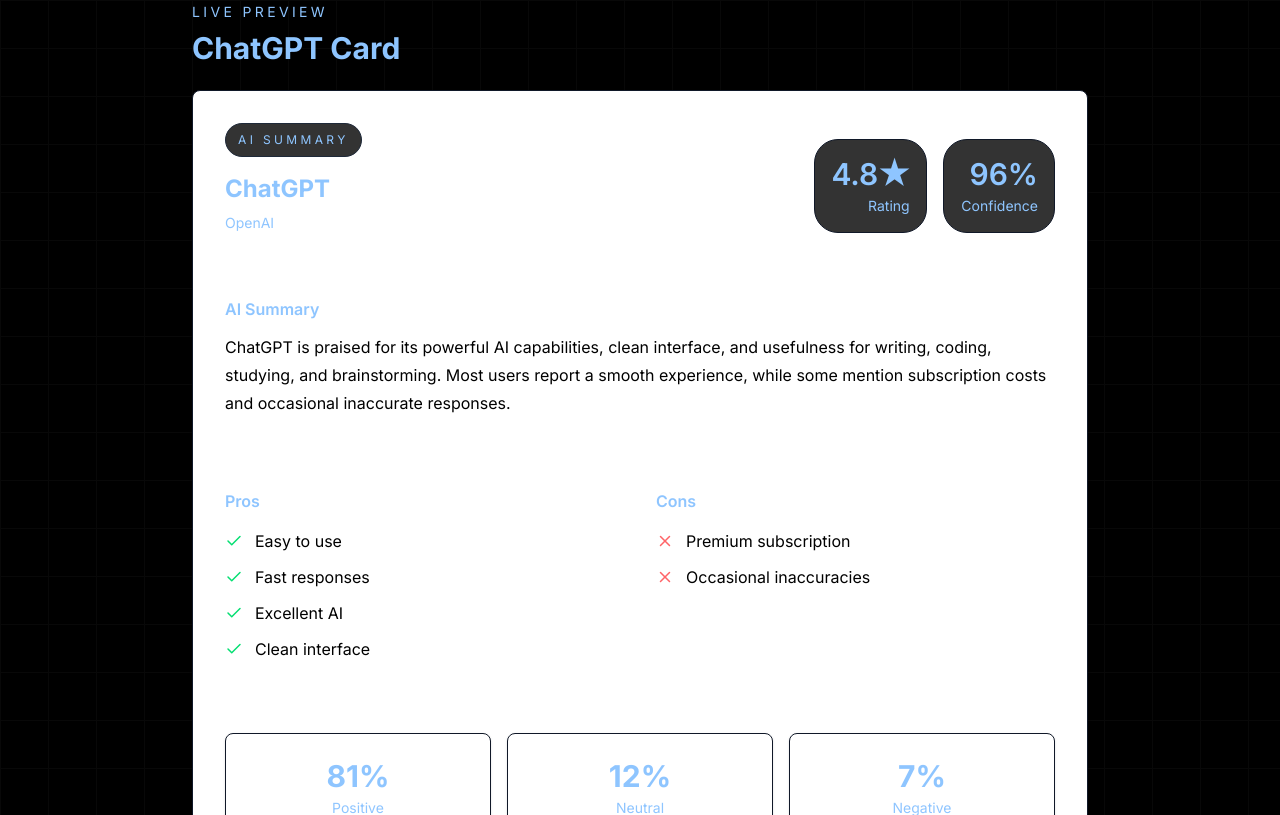
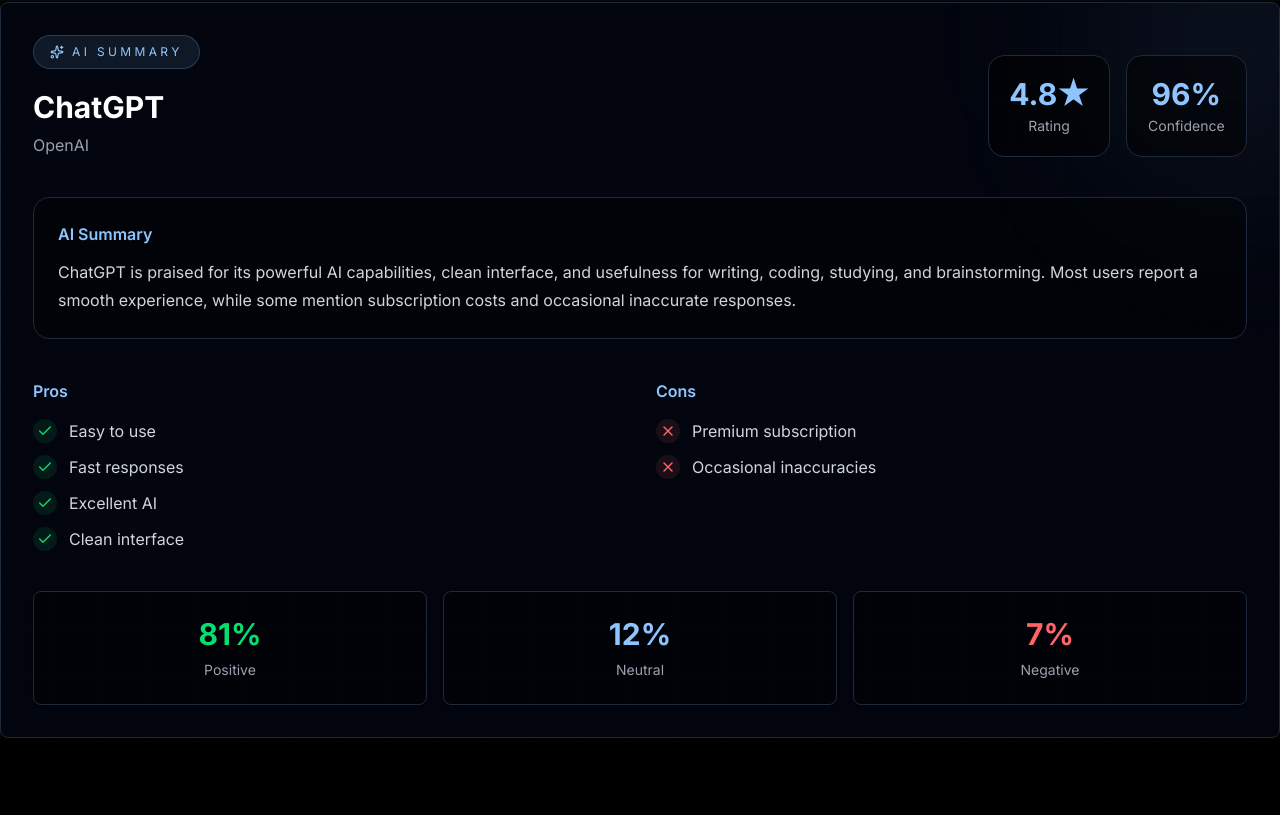
Before and after one commit to Tsiona23/ReviewLens, a React (Vite) app: page / in a window 1280 px wide. Shown: the part 785-1600 px from the top of the page. Built offline with nearby package versions, Linux system fonts and the light colour scheme.

Commit message:
update the priviewcard.jsx

```diff
--- a/src/components/home/Hero.jsx
+++ b/src/components/home/Hero.jsx
@@ -6,6 +6,7 @@
 import { Container } from '../ui/Container';
 import { Button } from '../ui/Button';
 import { PreviewCard } from './PreviewCard';
+import { previewData } from '../../data/preview';
 
 export const Hero = () => {
   const [url, setUrl] = useState("");
@@ -67,7 +68,7 @@
               in seconds.
             </h1>
 
-            <p className="mt-8 text-lg text-blue-300 max-w-2xl mx-auto leading-8">
+            <p className="mt-8 text-lg text-gray-400 max-w-2xl mx-auto leading-8">
               ReviewLens analyzes thousands of app reviews using AI and
               delivers concise summaries, pros, cons, sentiment analysis,
               and personalized recommendations.
@@ -140,7 +141,7 @@
             </div>
           </motion.div>
         </Container>
-        <PreviewCard />
+        <PreviewCard data={previewData} />
       </div>
     </section>
   );
--- a/src/components/home/HowItWorks.jsx
+++ b/src/components/home/HowItWorks.jsx
@@ -6,19 +6,45 @@
 
 export const HowItWorks = () => {
   return (
-    <section aria-labelledby="how-it-works-heading" className="border-t border-[#2A2A2A]/50 py-28">
+    <section
+      aria-labelledby="how-it-works-heading"
+      className="relative overflow-hidden border-t border-gray-900 py-28"
+    >
+
+      {/* Background Glow */}
+      <div className="absolute top-20 left-1/2 -translate-x-1/2 w-125 h-62.5 bg-blue-300/5 blur-[120px] rounded-full pointer-events-none" />
+
+
       <Container>
+
+        <div className="relative">
+
           <SectionHeader
             id="how-it-works-heading"
             title="How ReviewLens Works"
             description="Three simple steps to understand any app before you download it."
           />
-        <div className="grid gap-8 lg:grid-cols-3">
+
+
+          <div className="mt-16 grid gap-8 md:grid-cols-2 lg:grid-cols-3">
+
             {steps.map((step, index) => (
-            <StepCard key={step.id} step={step} index={index} />
+
+              <StepCard
+                key={step.id}
+                step={step}
+                index={index}
+              />
+
             ))}
+
           </div>
+
+
+        </div>
+
       </Container>
+
     </section>
   );
 };
--- a/src/components/home/PreviewCard.jsx
+++ b/src/components/home/PreviewCard.jsx
@@ -1,11 +1,9 @@
-import { Check, X } from "lucide-react";
+import { Check, X, Sparkles } from "lucide-react";
 import { motion } from "framer-motion";
 
 import { Card } from "../ui/Card";
 
-import { previewData } from "../../data/preview";
-
-export const PreviewCard = () => {
+export const PreviewCard = ({ data }) => {
   return (
     <motion.div
       initial={{ opacity: 0, y: 40 }}
@@ -16,81 +14,233 @@
       }}
       className="mt-16"
     >
-      <div className="max-w-4xl mx-auto">
-        <div className="mb-6 flex flex-col gap-2 text-center sm:text-left">
-          <p className="text-sm uppercase tracking-[0.24em] text-blue-300">Live Preview</p>
-          <h2 className="text-3xl font-bold text-blue-300">ChatGPT Card</h2>
+
+      <Card
+        role="region"
+        aria-labelledby="preview-card-heading"
+        className="relative overflow-hidden p-8 bg-gray-950/80 border border-gray-800 shadow-xl"
+      >
+        {/* Glow */}
+        <div className="absolute -top-20 -right-20 w-60 h-60 bg-blue-300/10 blur-[100px] rounded-full" />
+
+
+        <div className="relative flex flex-col gap-10">
+
+
+          {/* Header */}
+          <div className="flex flex-col gap-6 md:flex-row md:items-end md:justify-between">
+
+            <div>
+
+              <div className="inline-flex items-center gap-2 rounded-full border border-blue-300/20 bg-blue-300/10 px-4 py-2 text-xs uppercase tracking-[0.28em] text-blue-300">
+
+                <Sparkles size={14} aria-hidden="true" />
+
+                AI SUMMARY
+
               </div>
 
-        <Card className="p-8 bg-black/70 border border-gray-900 shadow-sm">
-          <div className="flex flex-col gap-8">
-            <div className="flex flex-col gap-6 md:flex-row md:items-end md:justify-between">
-              <div>
-                <div className="inline-flex items-center gap-3 rounded-full border border-gray-800 bg-black/80 px-3 py-2 text-xs uppercase tracking-[0.28em] text-blue-300">
-                  AI SUMMARY
-                </div>
-                <h2 className="mt-4 text-2xl font-bold text-blue-300">{previewData.name}</h2>
-                <p className="mt-2 text-sm text-blue-300">{previewData.developer}</p>
-              </div>
-              <div className="grid grid-cols-2 gap-4 text-right md:grid-cols-2">
-                <div className="rounded-3xl border border-gray-900 bg-black/80 p-4">
-                  <p className="text-3xl font-semibold text-blue-300">{previewData.rating}★</p>
-                  <p className="mt-1 text-sm text-blue-300">Rating</p>
-                </div>
-                <div className="rounded-3xl border border-gray-900 bg-black/80 p-4">
-                  <p className="text-3xl font-semibold text-blue-300">{previewData.confidence}%</p>
-                  <p className="mt-1 text-sm text-blue-300">Confidence</p>
-                </div>
-              </div>
+
+              <h2 id="preview-card-heading" className="mt-5 text-3xl font-bold text-white">
+                {data.name}
+              </h2>
+
+
+              <p className="mt-2 text-gray-400">
+                {data.developer}
+              </p>
+
             </div>
 
-            <div className="mt-8">
-              <h3 className="font-semibold mb-3 text-blue-300">AI Summary</h3>
-              <p className="text-black leading-7">{previewData.summary}</p>
+
+
+            {/* Stats */}
+            <div className="grid grid-cols-2 gap-4">
+
+              <div className="rounded-2xl border border-gray-800 bg-black/50 p-5 text-center">
+
+                <p className="text-3xl font-bold text-blue-300" aria-label={`${data.rating} stars`}>
+                  {data.rating}
+                  <span aria-hidden="true">★</span>
+                </p>
+
+                <p className="mt-1 text-sm text-gray-400">
+                  Rating
+                </p>
+
               </div>
 
-            <div className="grid md:grid-cols-2 gap-8 mt-10">
-              <div>
-                <h3 className="font-semibold text-blue-300 mb-4">Pros</h3>
-                <div className="space-y-3">
-                  {previewData.pros.map((item) => (
-                    <div key={item} className="flex items-center gap-3">
-                      <Check size={18} className="text-green-400" />
-                      <span className="text-black">{item}</span>
-                    </div>
-                  ))}
-                </div>
-              </div>
-              <div>
-                <h3 className="font-semibold text-blue-300 mb-4">Cons</h3>
-                <div className="space-y-3">
-                  {previewData.cons.map((item) => (
-                    <div key={item} className="flex items-center gap-3">
-                      <X size={18} className="text-red-400" />
-                      <span className="text-black">{item}</span>
-                    </div>
-                  ))}
-                </div>
-              </div>
+
+              <div className="rounded-2xl border border-gray-800 bg-black/50 p-5 text-center">
+
+                <p className="text-3xl font-bold text-blue-300">
+                  {data.confidence}%
+                </p>
+
+                <p className="mt-1 text-sm text-gray-400">
+                  Confidence
+                </p>
+
               </div>
 
-            <div className="grid grid-cols-3 gap-4 mt-10">
-              <Card className="text-center bg-black/80 border border-gray-900">
-                <p className="text-3xl font-bold text-blue-300">{previewData.sentiment.positive}%</p>
-                <p className="mt-1 text-sm text-blue-300">Positive</p>
+            </div>
+
+          </div>
+
+
+
+          {/* AI Summary */}
+          <div className="rounded-2xl border border-gray-800 bg-black/40 p-6">
+
+            <h3 className="mb-3 font-semibold text-blue-300">
+              AI Summary
+            </h3>
+
+
+            <p className="text-gray-300 leading-7">
+              {data.summary}
+            </p>
+
+          </div>
+
+
+
+          {/* Pros and Cons */}
+          <div className="grid md:grid-cols-2 gap-8">
+
+
+            {/* Pros */}
+            <div>
+
+              <h3 className="mb-4 font-semibold text-blue-300">
+                Pros
+              </h3>
+
+
+              <ul className="space-y-3">
+
+                {data.pros.map((item)=>(
+                  <li
+                    key={item}
+                    className="flex items-center gap-3"
+                  >
+
+                    <div className="p-1 rounded-full bg-green-400/10">
+                      <Check
+                        size={16}
+                        className="text-green-400"
+                        aria-hidden="true"
+                      />
+                    </div>
+
+
+                    <span className="text-gray-300">
+                      {item}
+                    </span>
+
+                  </li>
+                ))}
+
+              </ul>
+
+            </div>
+
+
+
+            {/* Cons */}
+            <div>
+
+              <h3 className="mb-4 font-semibold text-blue-300">
+                Cons
+              </h3>
+
+
+              <ul className="space-y-3">
+
+                {data.cons.map((item)=>(
+                  <li
+                    key={item}
+                    className="flex items-center gap-3"
+                  >
+
+                    <div className="p-1 rounded-full bg-red-400/10">
+                      <X
+                        size={16}
+                        className="text-red-400"
+                        aria-hidden="true"
+                      />
+                    </div>
+
+
+                    <span className="text-gray-300">
+                      {item}
+                    </span>
+
+                  </li>
+                ))}
+
+              </ul>
+
+            </div>
+
+
+          </div>
+
+
+
+
+          {/* Sentiment */}
+          <div className="grid grid-cols-1 sm:grid-cols-3 gap-4">
+
+
+            <Card className="text-center bg-black/50 border border-gray-800 p-5">
+
+              <p className="text-3xl font-bold text-green-400">
+                {data.sentiment.positive}%
+              </p>
+
+              <p className="mt-2 text-sm text-gray-400">
+                Positive
+              </p>
+
             </Card>
-              <Card className="text-center bg-black/80 border border-gray-900">
-                <p className="text-3xl font-bold text-blue-300">{previewData.sentiment.neutral}%</p>
-                <p className="mt-1 text-sm text-blue-300">Neutral</p>
+
+
+
+            <Card className="text-center bg-black/50 border border-gray-800 p-5">
+
+              <p className="text-3xl font-bold text-blue-300">
+                {data.sentiment.neutral}%
+              </p>
+
+              <p className="mt-2 text-sm text-gray-400">
+                Neutral
+              </p>
+
             </Card>
-              <Card className="text-center bg-black/80 border border-gray-900">
-                <p className="text-3xl font-bold text-blue-300">{previewData.sentiment.negative}%</p>
-                <p className="mt-1 text-sm text-blue-300">Negative</p>
+
+
+
+            <Card className="text-center bg-black/50 border border-gray-800 p-5">
+
+              <p className="text-3xl font-bold text-red-400">
+                {data.sentiment.negative}%
+              </p>
+
+              <p className="mt-2 text-sm text-gray-400">
+                Negative
+              </p>
+
             </Card>
+
+
           </div>
+
+
         </div>
+
       </Card>
-      </div>
+
     </motion.div>
   );
-}
+};
--- a/src/components/ui/Button.jsx
+++ b/src/components/ui/Button.jsx
@@ -16,7 +16,7 @@
       type={type}
       disabled={disabled}
       className={`
-        bg-white
+        bg-blue-300
         text-black
         font-semibold
         rounded-full
--- a/src/components/ui/Card.jsx
+++ b/src/components/ui/Card.jsx
@@ -9,7 +9,7 @@
   return (
     <motion.div
       variants={variants}
-      className={`bg-white border border-gray-200 rounded-lg p-6 shadow-sm ${className}`}
+      className={`bg-black border border-gray-600 rounded-lg p-6 shadow-sm ${className}`}
       {...props}
     >
       {children}
```
Also changed, not shown: src/pages/Home.jsx (+50 -7 lines). Lines whose indentation alone changed are shown as unchanged.
